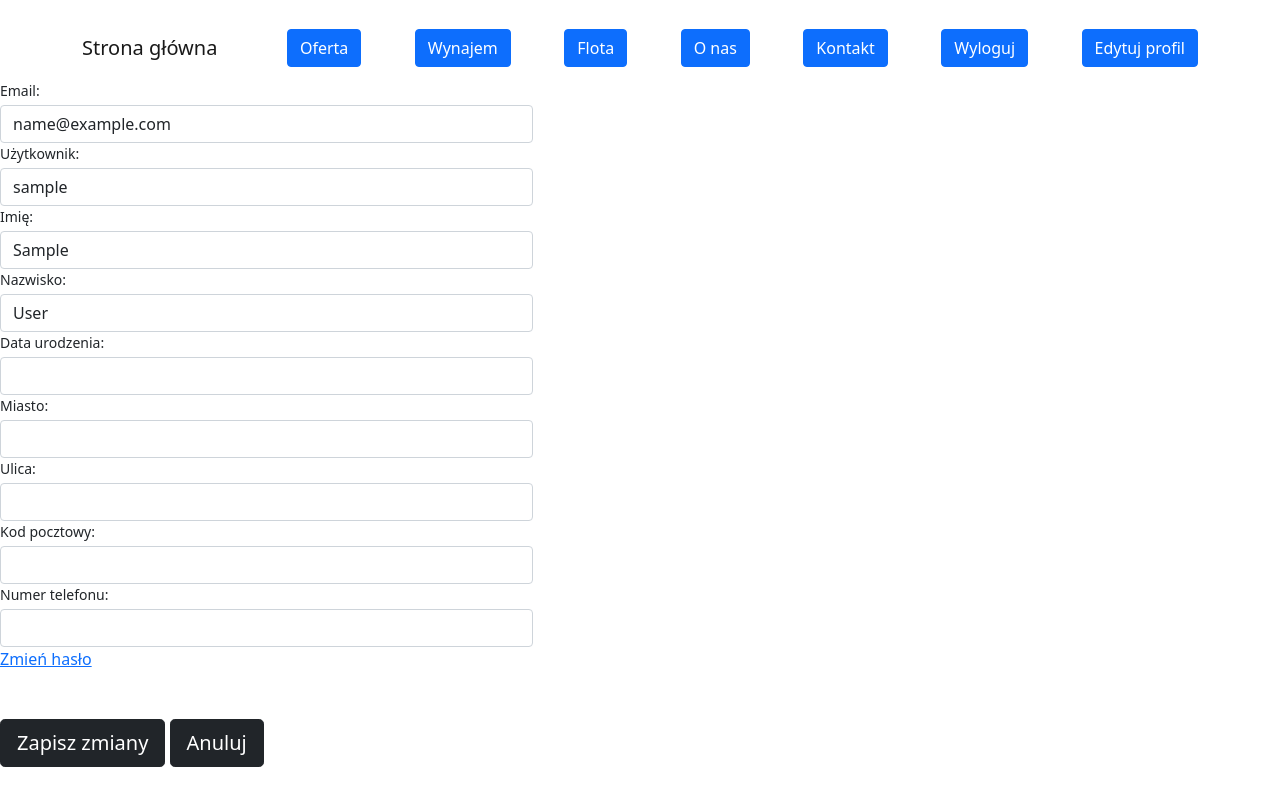
After one commit to sda-project-group/car-rent, a Django app: page /carrent/profile/ in a window 1280 px wide. The commit adds this page. Run offline with Django 4.2, Linux system fonts and the light colour scheme; the visitor is signed in with stand-in values (Sample User, id 1); some libraries are stand-ins or nearby versions.

Commit message:
option updating user profile and change password

```diff
--- a/carrent/carrent/settings.py
+++ b/carrent/carrent/settings.py
@@ -128,6 +128,5 @@
 
 DEFAULT_AUTO_FIELD = 'django.db.models.BigAutoField'
 
-SESSION_COOKIE_AGE = 60 * 60 * 24 * 30
 LOGIN_REDIRECT_URL = '/'
 LOGIN_URL = 'login'
--- a/carrent/carrentapp/admin.py
+++ b/carrent/carrentapp/admin.py
@@ -5,6 +5,7 @@ from django.contrib.auth import get_user_model
 
 from .forms import UserCreationForm,UserChangeForm
 from . models import Car, CarModel, CarBrand
+from .models import Profile
 
 class UserAdmin(BaseUserAdmin):
     form = UserChangeForm
@@ -35,3 +36,4 @@ admin.site.unregister(Group)
 admin.site.register(Car)
 admin.site.register(CarModel)
 admin.site.register(CarBrand)
+admin.site.register(Profile)
--- a/carrent/carrentapp/apps.py
+++ b/carrent/carrentapp/apps.py
@@ -4,3 +4,6 @@ from django.apps import AppConfig
 class CarrentappConfig(AppConfig):
     default_auto_field = 'django.db.models.BigAutoField'
     name = 'carrentapp'
+
+    def ready(self):
+        import carrentapp.signals
--- a/carrent/carrentapp/forms.py
+++ b/carrent/carrentapp/forms.py
@@ -4,6 +4,7 @@ from django.contrib.auth import get_user_model
 from django.core.exceptions import ValidationError
 from django.contrib.auth.forms import UserCreationForm, AuthenticationForm
 from django.contrib.auth.models import User
+from django.db.transaction import atomic
 
 
 class UserCreationForm(forms.ModelForm):
@@ -109,6 +110,7 @@ class RegistrationForm(UserCreationForm):
         model = get_user_model()
         fields = ('email', 'password1', 'password2', 'username', 'first_name', 'last_name', 'birthdate', 'addr_city', 'addr_street', 'addr_post_code', 'mobile_nr')
 
+    @atomic
     def save(self, commit=True):
         user = super(RegistrationForm, self).save(commit=False)
         user.email = self.cleaned_data['email']
@@ -125,3 +127,29 @@ class RegistrationForm(UserCreationForm):
             user.save()
 
         return user
+
+
+class UpdateUserForm(forms.ModelForm):
+    email = forms.EmailField(required=True,
+                               widget=forms.TextInput(attrs={'class': 'form-control'}))
+    username = forms.CharField(required=True,
+                             widget=forms.TextInput(attrs={'class': 'form-control'}))
+    first_name = forms.CharField(required=True,
+                             widget=forms.TextInput(attrs={'class': 'form-control'}))
+    last_name = forms.CharField(required=True,
+                                 widget=forms.TextInput(attrs={'class': 'form-control'}))
+    birthdate = forms.DateField(required=True,
+                                 widget=forms.TextInput(attrs={'class': 'form-control'}))
+    addr_city = forms.CharField(required=True,
+                                 widget=forms.TextInput(attrs={'class': 'form-control'}))
+    addr_street = forms.CharField(required=True,
+                                 widget=forms.TextInput(attrs={'class': 'form-control'}))
+    addr_post_code = forms.CharField(required=True,
+                                 widget=forms.TextInput(attrs={'class': 'form-control'}))
+    mobile_nr = forms.CharField(required=True,
+                                 widget=forms.TextInput(attrs={'class': 'form-control'}))
+
+    class Meta:
+        model = get_user_model()
+        fields = ['email', 'username', 'first_name', 'last_name', 'birthdate', 'addr_city', 'addr_street',
+                  'addr_post_code', 'mobile_nr']
--- a/carrent/carrentapp/models.py
+++ b/carrent/carrentapp/models.py
@@ -1,5 +1,6 @@
 from django.db import models
 from django.contrib.auth.models import AbstractBaseUser, BaseUserManager
+from django.contrib.auth import get_user_model
 # Create your models here.
 
 
@@ -170,3 +171,10 @@ class Car(models.Model):
 
     def __str__(self):
         return f'{self.plate_number} - {self.brand} {self.model}'
+
+
+class Profile(models.Model):
+    user = models.OneToOneField(get_user_model(), on_delete=models.CASCADE)
+
+    def __str__(self):
+        return self.user.username
--- a/carrent/carrentapp/templates/carrentapp/base.html
+++ b/carrent/carrentapp/templates/carrentapp/base.html
@@ -24,6 +24,7 @@
             Kontakt</a>
           {% if request.user.is_authenticated %}
             <a href="{% url 'logout' %}" class="btn btn-primary">Wyloguj</a>
+            <a href="{% url 'user-profile' %}" class="btn btn-primary">Edytuj profil</a>
           {% else %}
             <a href="{% url 'login' %}" class="btn btn-primary">Zaloguj</a>
           {% endif %}
@@ -57,6 +58,7 @@
 
 </div>
 
+
 <!-- <div id="footer"> -->
 <!-- (c) 2022 - Końcowy projekt grupy nr 1 -->
 <!-- </div> -->
--- /dev/null
+++ b/carrent/carrentapp/templates/carrentapp/profile.html
@@ -0,0 +1,53 @@
+{% extends "carrentapp/base.html" %}
+{% block title %}Profil użytkownika{% endblock title %}
+{% block section_one%}
+
+    {% if user_form.errors %}
+        <div class="alert alert-danger alert-dismissible" role="alert">
+            <div id="form_errors">
+                {% for key, value in user_form.errors.items %}
+                    <strong>{{ value }}</strong>
+                {% endfor %}
+            </div>
+            <button type="button" class="close" data-dismiss="alert" aria-label="Close">
+                <span aria-hidden="true">&times;</span>
+            </button>
+        </div>
+    {% endif %}
+    <div class="form-content">
+        <form method="post" enctype="multipart/form-data">
+            {% csrf_token %}
+            <div class="form-row">
+                <div class="col-md-5">
+                    <div class="form-group">
+                        <label class="small mb-1">Email:</label>
+                            {{ user_form.email }}
+                        <label class="small mb-1">Użytkownik:</label>
+                            {{ user_form.username }}
+                        <label class="small mb-1">Imię:</label>
+                            {{ user_form.first_name }}
+                         <label class="small mb-1">Nazwisko:</label>
+                            {{ user_form.last_name }}
+                         <label class="small mb-1">Data urodzenia:</label>
+                            {{ user_form.birthdate }}
+                         <label class="small mb-1">Miasto:</label>
+                            {{ user_form.addr_city }}
+                        <label class="small mb-1">Ulica:</label>
+                            {{ user_form.addr_street }}
+                        <label class="small mb-1">Kod pocztowy:</label>
+                            {{ user_form.addr_post_code }}
+                         <label class="small mb-1">Numer telefonu:</label>
+                            {{ user_form.mobile_nr }}
+
+                    </div>
+                    <div class="form-group">
+                        <a href="{% url 'password_change' %}">Zmień hasło</a>
+                    </div>
+                </div>
+            </div>
+            <br><br>
+            <button type="submit" class="btn btn-dark btn-lg">Zapisz zmiany</button>
+            <button type="reset" class="btn btn-dark btn-lg">Anuluj</button>
+        </form>
+    </div>
+{% endblock %}
--- a/carrent/carrentapp/templates/carrentapp/registration.html
+++ b/carrent/carrentapp/templates/carrentapp/registration.html
@@ -119,7 +119,7 @@
                         </div>
                         <div class="card-footer text-center">
                             <div class="small">
-                                <a href="#">Masz już konto? Zaloguj</a>
+                                <a href="{% url 'login' %}">Masz już konto? Zaloguj</a>
                             </div>
                         </div>
                     </div>
--- a/carrent/carrentapp/urls.py
+++ b/carrent/carrentapp/urls.py
@@ -3,10 +3,10 @@ from django.conf.urls.static import static
 from django.contrib.auth import views as auth_views
 from django.urls import path
 from django.views.generic import ListView, DetailView
-
+from carrentapp.views import ChangePasswordView
 from . import views
 from .forms import LoginForm
-from .views import CustomLoginView, RegisterView
+from .views import CustomLoginView, RegisterView, profile_view
 from .models import Car
 
 urlpatterns = [
@@ -16,6 +16,8 @@ urlpatterns = [
     path('logout/', auth_views.LogoutView.as_view(template_name='carrentapp/logout.html'), name='logout'),
     path('registration/', RegisterView.as_view(), name='users-registration'),
     path('carlist/', ListView.as_view(model=Car), name='car_list'),
-    path('cardetail/<int:pk>/', DetailView.as_view(model=Car), name="car_detail")
+    path('cardetail/<int:pk>/', DetailView.as_view(model=Car), name="car_detail"),
+    path('profile/', profile_view, name='user-profile'),
+    path('password-change/', ChangePasswordView.as_view(), name='password_change'),
 ]
 urlpatterns += static(settings.MEDIA_URL, document_root=settings.MEDIA_ROOT)
--- a/carrent/carrentapp/views.py
+++ b/carrent/carrentapp/views.py
@@ -1,10 +1,12 @@
 from django.shortcuts import render, redirect
 from django.contrib.auth.views import LoginView
-from .forms import LoginForm, RegistrationForm
+from .forms import LoginForm, RegistrationForm, UpdateUserForm
 from django.urls import reverse_lazy, reverse
-from .forms import RegistrationForm
 from django.views import View
-
+from django.contrib.auth.decorators import login_required
+from django.contrib import messages
+from django.contrib.auth.views import PasswordChangeView
+from django.contrib.messages.views import SuccessMessageMixin
 
 def base_test_view(request):
     return render(request, 'carrentapp/base.html')
@@ -44,3 +46,25 @@ class RegisterView(View):
             return redirect(to='zalogowany')
 
         return render(request, self.template_name, {'form': form})
+
+
+@login_required
+def profile_view(request):
+    if request.method == 'POST':
+        user_form = UpdateUserForm(request.POST, instance=request.user)
+
+        if user_form.is_valid():
+            user_form.save()
+            messages.success(request, 'Twój profil został pomyślnie zaktualizowany')
+            return redirect(to='user-profile')
+    else:
+        user_form = UpdateUserForm(instance=request.user)
+
+    return render(request, 'carrentapp/profile.html', {'user_form': user_form})
+
+
+class ChangePasswordView(SuccessMessageMixin, PasswordChangeView):
+    template_name = 'carrentapp/password_change.html'
+    success_message = "Hasło zostało zmienione"
+    #adres przekierowania - do zmiany
+    success_url = reverse_lazy('zalogowany')
```
Also changed, not shown: carrent/carrentapp/signals.py (added, +18 -0 lines), carrent/carrentapp/templates/carrentapp/login.html (+6 -9 lines), carrent/carrentapp/templates/carrentapp/password_change.html (added, +75 -0 lines), carrent/carrentapp/migrations/0005_alter_car_options_alter_carbrand_options_and_more.py (added), carrent/carrentapp/migrations/0006_profile.py (added).
